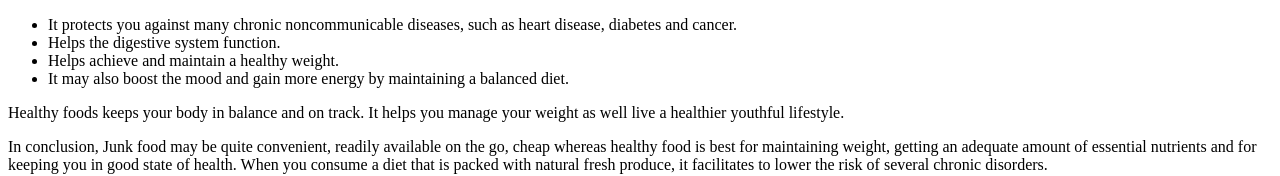
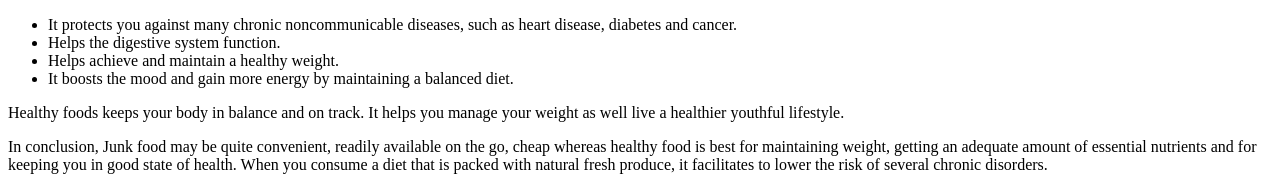
Before and after one commit to Ebony-T/Tempral_Ng_MidtermPractice5, a plain HTML site: page index.html in a window 1280 px wide. Shown: the part 616-792 px from the top of the page. Drawn offline with Linux system fonts and the light colour scheme.

Commit message:
Update index.html
In this commit I have updated the index file by updating some details.

```diff
--- a/index.html
+++ b/index.html
@@ -19,7 +19,7 @@
     <li> It protects you against many chronic noncommunicable diseases, such as heart disease, diabetes and cancer.</li>
     <li> Helps the digestive system function. </li>
     <li> Helps achieve and maintain a healthy weight.</li>
-    <li> It may also boost the mood and gain more energy by maintaining a balanced diet.</li>
+    <li> It boosts the mood and gain more energy by maintaining a balanced diet.</li>
    </ul>
    <div>
     <p> Healthy foods keeps your body in balance and on track. It helps you manage your weight as well live a healthier youthful lifestyle.</p>
```
